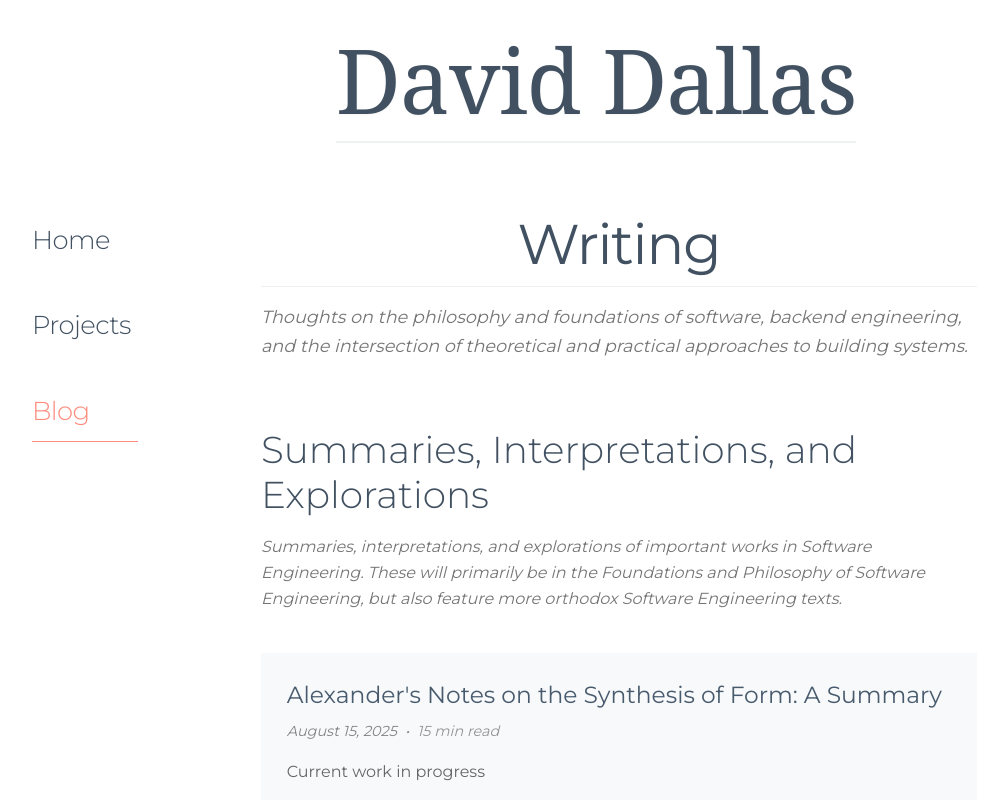
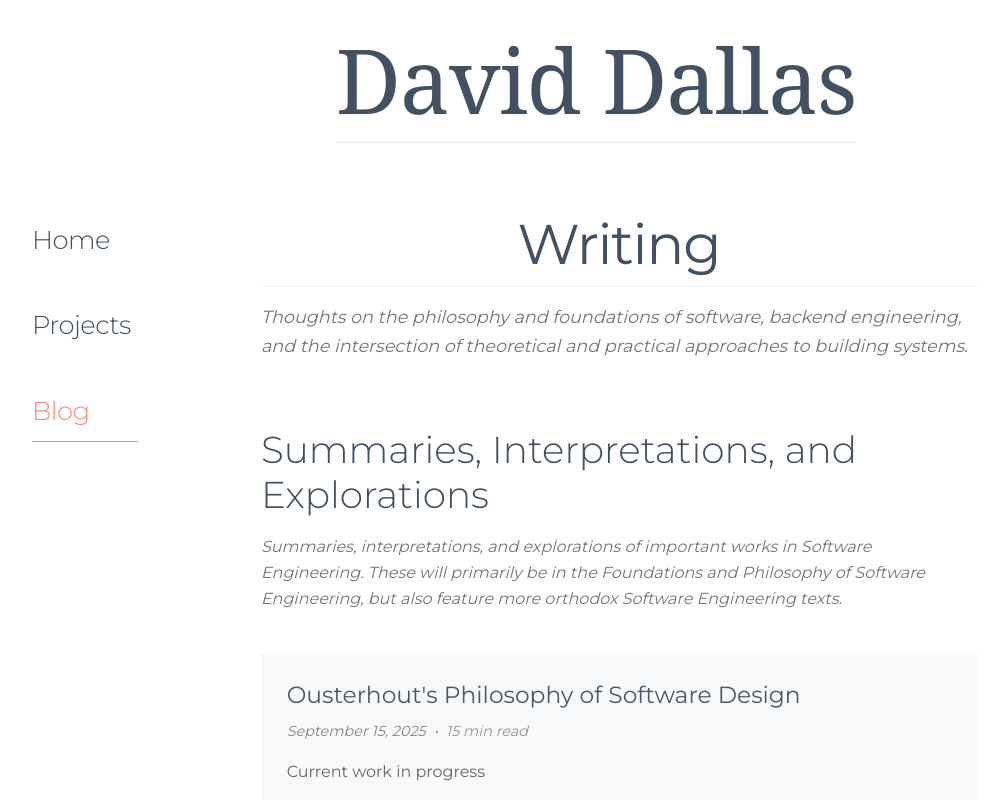
Before and after one commit to DavidJDallas/site, a React (Create React App) app: page /blog in a window 1280 px wide. Shown: the whole page, without its empty margins (32-1030 px from the left). Built offline with nearby package versions, Linux system fonts and the light colour scheme.

Commit message:
selfconscious and unselfconscious process on alexander start

```diff
--- a/src/Blog/Blog.jsx
+++ b/src/Blog/Blog.jsx
@@ -5,7 +5,7 @@ import { ousterhoutPost } from '../content/posts/ousterhoot';
 const Blog = () => {
 
     const blogPosts = [
-        alexanderPost,
+        //alexanderPost,
         ousterhoutPost
     ];
 
--- a/src/Blog/BlogPost.js
+++ b/src/Blog/BlogPost.js
@@ -7,7 +7,7 @@ import { ousterhoutPost } from '../content/posts/ousterhoot';
 const BlogPost = ({ postId }) => {
     // Map of post IDs to post objects
     const posts = {
-        // 'alexander-notes-synthesis-form': alexanderPost,
+        'alexander-notes-synthesis-form': alexanderPost,
         // 'ousterhout-notes': ousterhoutPost
     };
 
@@ -41,10 +41,10 @@ const BlogPost = ({ postId }) => {
                 </div>
             </header>
 
-            {/* <div
+            <div
                 className="blog-post-content"
                 dangerouslySetInnerHTML={{ __html: post.content }}
-            /> */}
+            />
 
             <footer className="blog-post-footer">
                 <a href="/blog" className="back-to-blog">← Back to all posts</a>
--- a/src/content/posts/alexanderpost.js
+++ b/src/content/posts/alexanderpost.js
@@ -195,12 +195,47 @@ export const alexanderPost = {
 
         <h3>Design Methods</h3>
 
-        This section actually comprised the vast majority of the Alexander's book. And it should be reminded that there is a not a direct mapping from book to this overview - instead, this article is structured more conceptually than literally. The rest of the book argues that (i) it is the self-conscious paradigm of design that requires reflection and needs new criteria in place to do design properly, (ii) sketches out loose criteria and ways to achieve this. To argue for (i), what the self-conscious and unself-conscious paradigms are sketched out briefly, in the book.
-
+        <p>
+        This section actually comprisesthe vast majority of the Alexander's book. And it should be reminded that there is a not a direct mapping from book to this overview - instead, this article is structured more conceptually than literally. The rest of the book argues that (i) it is the self-conscious paradigm of design that requires reflection and needs new criteria in place to do design properly, (ii) sketches out loose criteria and methods to achieve this.
+        </p>
+        <p>
         This section of the article examines Alexander's sketch of what the positive method to do good design would look like. We can think of the previous section in this article - Goodness of Fit - as outlining what criteria good design must adhere to, according to Alexander. This section can then be thought of as suggesting the methodology by which this good design can be achieved, and explaining the necessary concepts in order to understand this.
-
+        </p>
         <h4> The Self-Conscious and Unself-Concious paradigms </h4>
 
+        Alexander sketches out two paradigms of design, based on different cultures. He stresses that the cultures discussed do not really contrast as fully as he makes out with his definitions, which he does to illustrate what he means in the two styles of designs rather than attempting to make any sort of anthropological or social point.
+          <sup>
+          <a href="#fn3" id="ref3">
+            <span style="font-size: 1.1em; font-weight: bold;">3</span>
+          </a>
+        </sup>
+        <blockquote>
+        'The features which distinguish architecturaly unselfconscious cultures from selfconscious ones are easy to describe loosely. In the unselfconscious culture there is little thought about the architecture or design as such. There is a right way to make buildings and a wrong way; but while there may be generally accepted remedies for specific failures, there are no general principles...'
+        <br>
+        (p33)
+        </blockquote>
+        <blockquote>
+        '[unselfconscious design] simply repeat the patterns of tradition, because these are the only ones they can imagine. In a word, actions are governed by habit. Design decisions are made more according to custom than according to any individual's new ideas'
+        <br>
+        (p34)
+        </blockquote>
+
+         <blockquote>
+        'I shall call a culture unselfconscious if its form making is learned informally, through imitation and correction. And I shall call a culture selfconscious if its form-making is taught academically, according to explicit rules'
+        <br>
+        (p36)
+        </blockquote>
+
+        <blockquote>
+        'The unselfconscious process has a structure that makes it homeostatic (self-organizing), and that it therefore consistently produces well-fitting forms, even in the face of change. And I shall argue that in a selfconscious culture the homeostatic culture of the process is broken down, so that the production of forms which fail to fit their contexts is not only possible but likely'.
+        <br>
+        (p38)
+        </blockquote>
+        <p>
+
+        'It is true that our functional standards are higher than those in the simple situation. It is true, and important to remember, that the simple cultures never face the problems of complexity which we face in design. And it is true that if they did face them, they would probably not make any better a showing than we do'. (p32).
+
+        </p>
 
 
 
@@ -220,6 +255,16 @@ export const alexanderPost = {
             <i>Notes on the Synthesis of Form</i> (Harvard University Press, 1964), unless otherwise stated.
             <a href="#ref2">↩</a>
           </li>
+           <li id="fn3">
+            See:
+            <p>'Of course, the contrast in quality between the forms produced in the two different kinds of culture is by no means as marked as I shall suggest. Nor are the two form-making processes sharply distinguished, as my text pretends. But I have deliberately exaggerated the contrast, simply to draw attention to certain matter'. (p32)
+            </p>
+            <p>
+            And: <br>
+            'This is not an anthropological treatise, and it is therefore best to think of the first part of the following discussion simply as a comparision of two descriptive cosntructs, the unselfconscious culture and the selfconscious culture' (p33).
+            <a href="#ref3">↩</a>
+            </p>
+          </li>
         </ol>
     `
 };
```
